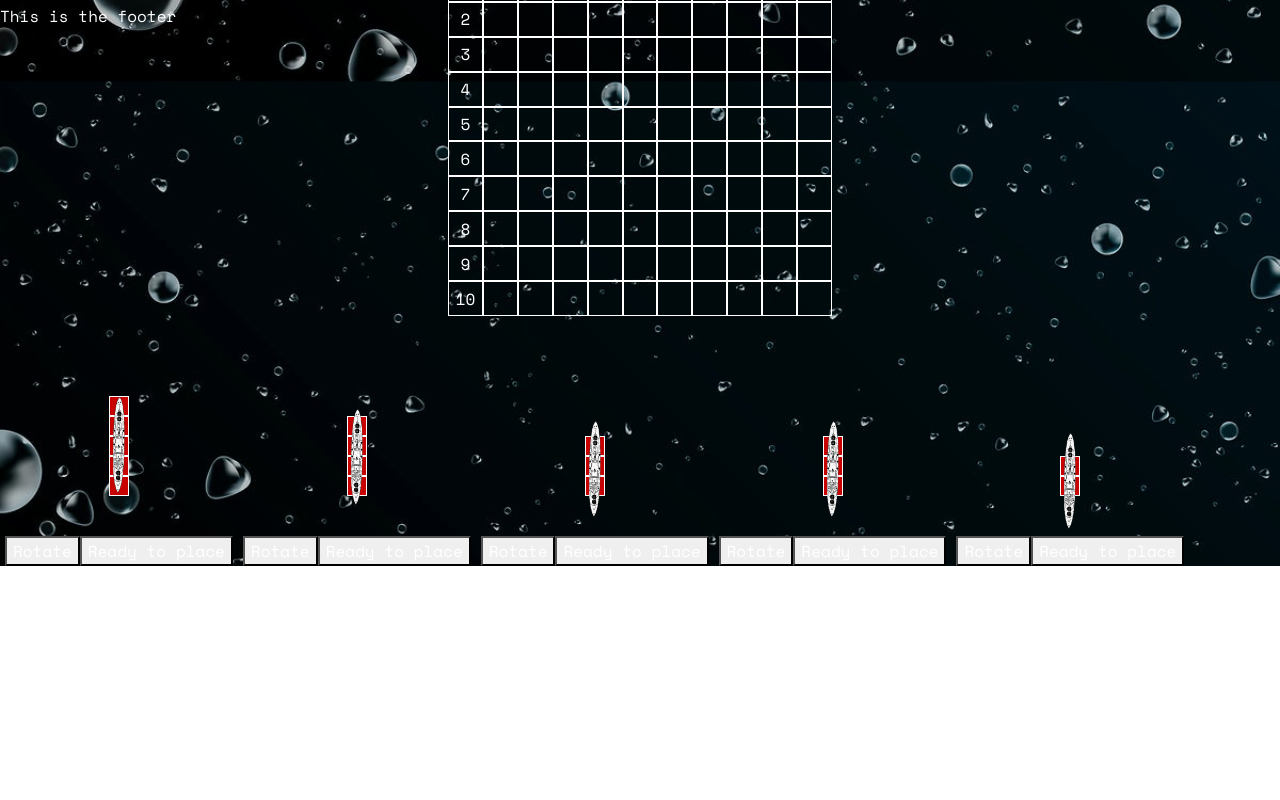
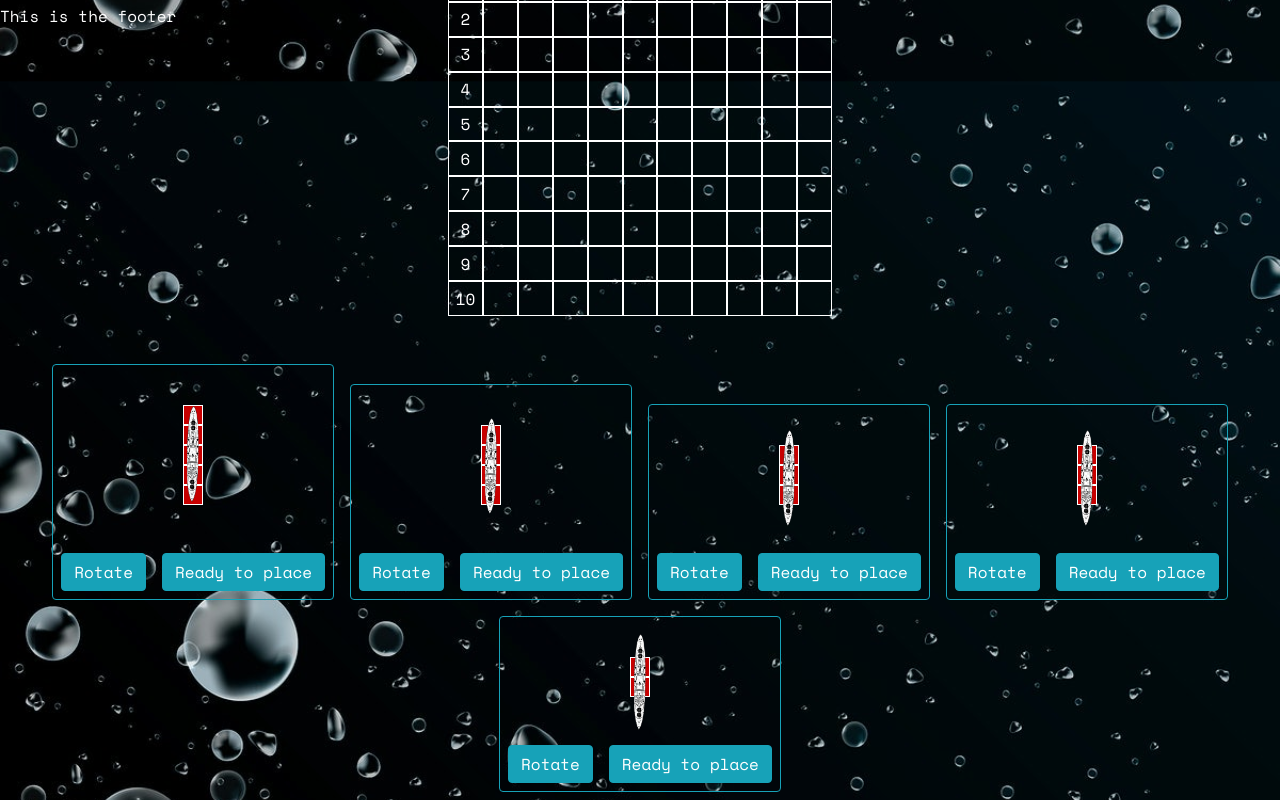
Before and after one commit to caldric/battleship-client, a React (Create React App) app: page /game/1 in a window 1280 px wide. Shown: the part 772-1572 px from the top of the page. Before the commit the page ends 1338 px from the top, so only its background shows below. Built offline with nearby package versions, Linux system fonts and the light colour scheme; no server answers.

Commit message:
Style for ships

```diff
--- a/src/component/AllShips.jsx
+++ b/src/component/AllShips.jsx
@@ -40,44 +40,71 @@ const AllShips = (props) => {
   };
 
   return (
-    <div>
+    <div className="text-center">
       <div id="allships" className="allships">
-        <div className="shipContainer">
+        <div className="shipContainer border border-info rounded m-2">
           <Ship length={5} name={'carrier'} />
-          <button onClick={(e) => rotateSquare(e)}>Rotate</button>
-          <button onClick={(e) => placeShip(e)} className={`place-carrier`}>
+          <button className="btn btn-info m-2" onClick={(e) => rotateSquare(e)}>
+            Rotate
+          </button>
+          <button
+            className="btn btn-info m-2"
+            onClick={(e) => placeShip(e)}
+            className={`place-carrier btn btn-info m-2`}
+          >
             Ready to place
           </button>
         </div>
 
-        <div className="shipContainer">
+        <div className="shipContainer border border-info rounded m-2">
           <Ship length={4} name={'battleship'} />
-          <button onClick={(e) => rotateSquare(e)}>Rotate</button>
-          <button onClick={(e) => placeShip(e)} className={`place-battleship`}>
+          <button className="btn btn-info m-2" onClick={(e) => rotateSquare(e)}>
+            Rotate
+          </button>
+          <button
+            className="btn btn-info m-2"
+            onClick={(e) => placeShip(e)}
+            className={`place-battleship btn btn-info m-2`}
+          >
             Ready to place
           </button>
         </div>
 
-        <div className="shipContainer">
+        <div className="shipContainer border border-info rounded m-2">
           <Ship length={3} name={'cruiser'} />
-          <button onClick={(e) => rotateSquare(e)}>Rotate</button>
-          <button onClick={(e) => placeShip(e)} className={`place-cruiser`}>
+          <button className="btn btn-info m-2" onClick={(e) => rotateSquare(e)}>
+            Rotate
+          </button>
+          <button
+            onClick={(e) => placeShip(e)}
+            className={`place-cruiser btn btn-info m-2`}
+          >
             Ready to place
           </button>
         </div>
 
-        <div className="shipContainer">
+        <div className="shipContainer border border-info rounded m-2">
           <Ship length={3} name={'submarine'} />
-          <button onClick={(e) => rotateSquare(e)}>Rotate</button>
-          <button onClick={(e) => placeShip(e)} className={`place-submarine`}>
+          <button className="btn btn-info m-2" onClick={(e) => rotateSquare(e)}>
+            Rotate
+          </button>
+          <button
+            onClick={(e) => placeShip(e)}
+            className={`place-submarine btn btn-info m-2`}
+          >
             Ready to place
           </button>
         </div>
 
-        <div className="shipContainer">
+        <div className="shipContainer border border-info rounded m-2">
           <Ship length={2} name={'destroyer'} />
-          <button onClick={(e) => rotateSquare(e)}>Rotate</button>
-          <button onClick={(e) => placeShip(e)} className={`place-destroyer`}>
+          <button className="btn btn-info m-2" onClick={(e) => rotateSquare(e)}>
+            Rotate
+          </button>
+          <button
+            onClick={(e) => placeShip(e)}
+            className={`place-destroyer btn btn-info m-2`}
+          >
             Ready to place
           </button>
         </div>
```
